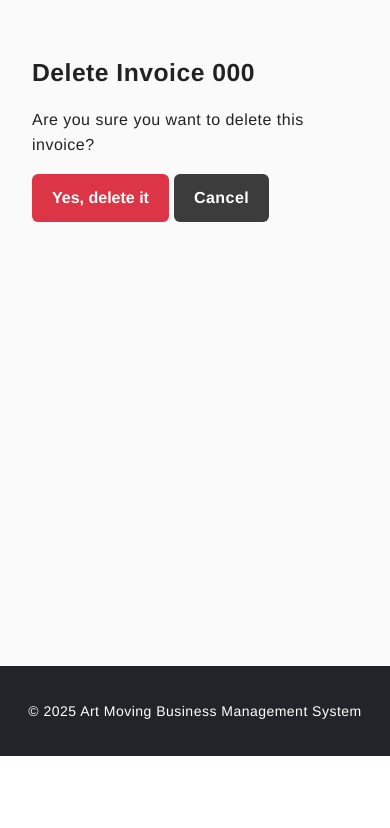
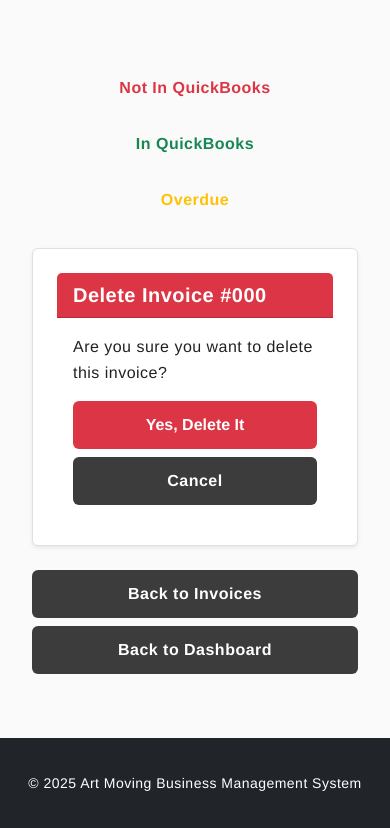
Before and after one commit to mattyray/art_moving_buisness, a Django app: page /invoices/1/delete/ in a window 390 px wide. Shown: the part 88-916 px from the top of the page. Before the commit the page ends 844 px from the top, so only its background shows below. Run offline with Django 5.2, Linux system fonts and the light colour scheme; a user stored in the database is signed in; tables that the repository leaves empty hold one stand-in row (values such as "Sample post"); some libraries are stand-ins or nearby versions; some web fonts are replaced.

Commit message:
Refactor invoice_confirm_delete.html for mobile UX: - Updated navigation buttons to QuickBooks-based labels - Styled delete card to match new UI standards - Improved layout responsiveness

```diff
--- a/templates/invoices/invoice_confirm_delete.html
+++ b/templates/invoices/invoice_confirm_delete.html
@@ -1,13 +1,38 @@
 {% extends "base.html" %}
 {% block title %}Delete Invoice{% endblock %}
 {% block content %}
-<div class="container">
-  <h2>Delete Invoice {{ invoice.invoice_number }}</h2>
-  <p>Are you sure you want to delete this invoice?</p>
-  <form method="post">
-    {% csrf_token %}
-    <button type="submit" class="btn btn-danger">Yes, delete it</button>
-    <a href="{% url 'invoice_detail' invoice.id %}" class="btn btn-secondary">Cancel</a>
-  </form>
+<div class="container py-4">
+
+  <!-- Navigation Buttons -->
+  <div class="mb-4 text-center">
+    <div class="d-flex flex-column flex-sm-row justify-content-center gap-2">
+      <a href="{% url 'invoice_unpaid' %}" class="btn btn-outline-danger w-100 w-sm-auto">Not In QuickBooks</a>
+      <a href="{% url 'invoice_paid' %}" class="btn btn-outline-success w-100 w-sm-auto">In QuickBooks</a>
+      <a href="{% url 'invoice_overdue' %}" class="btn btn-outline-warning w-100 w-sm-auto">Overdue</a>
+    </div>
+  </div>
+
+  <!-- Delete Confirmation -->
+  <div class="card shadow-sm">
+    <div class="card-header bg-danger text-white">
+      <h5 class="mb-0">Delete Invoice #{{ invoice.invoice_number }}</h5>
+    </div>
+    <div class="card-body">
+      <p>Are you sure you want to delete this invoice?</p>
+      <form method="post">
+        {% csrf_token %}
+        <div class="d-flex flex-column flex-sm-row gap-2">
+          <button type="submit" class="btn btn-danger w-100 w-sm-auto">Yes, Delete It</button>
+          <a href="{% url 'invoice_detail' invoice.id %}" class="btn btn-secondary w-100 w-sm-auto">Cancel</a>
+        </div>
+      </form>
+    </div>
+  </div>
+
+  <div class="text-center mt-4">
+    <a href="{% url 'invoice_list' %}" class="btn btn-secondary w-100 w-sm-auto mb-2">Back to Invoices</a>
+    <a href="{% url 'home' %}" class="btn btn-secondary w-100 w-sm-auto">Back to Dashboard</a>
+  </div>
+
 </div>
 {% endblock %}
```
